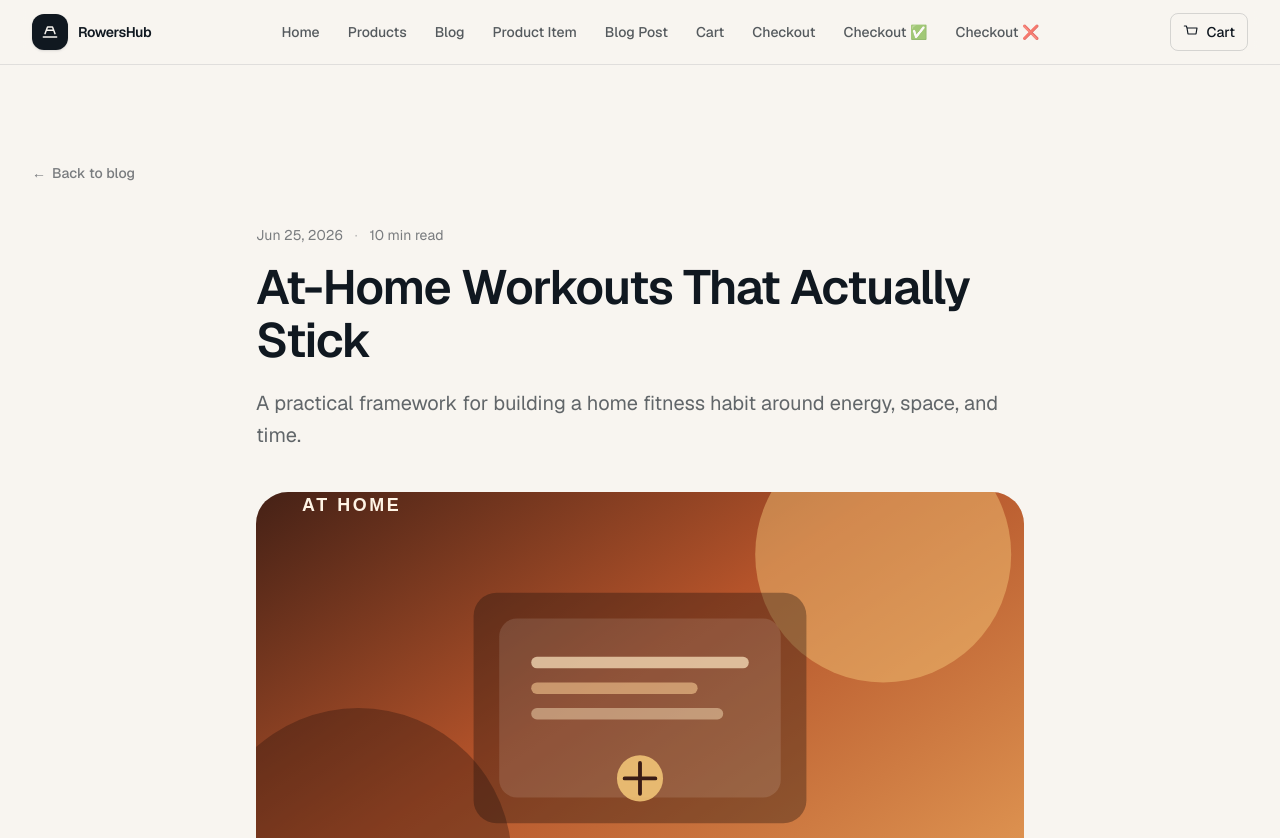
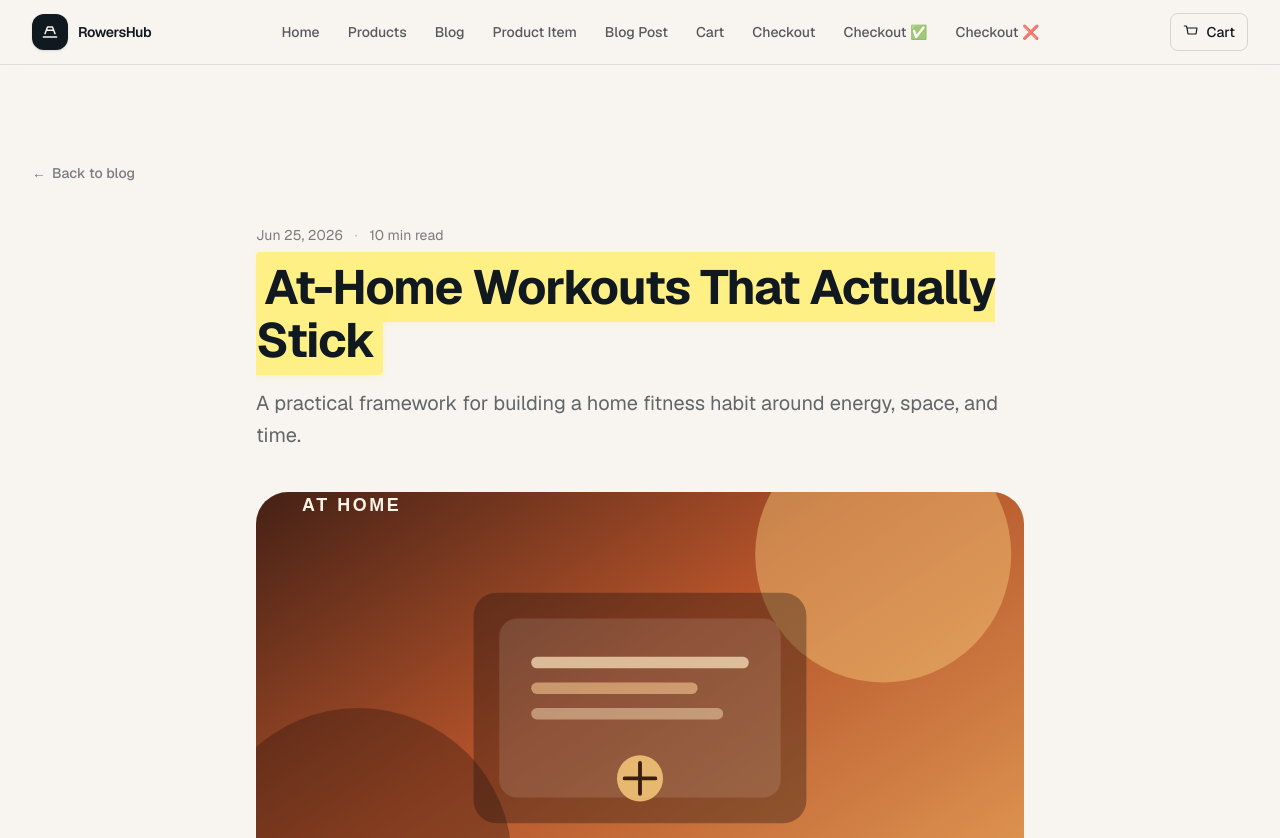
Before and after one commit to npranto/rowers-hub, a Next.js app: page /blog/at-home-workouts-that-actually-stick in a window 1280 px wide. Shown: the top 838 px of the page. Built offline with nearby package versions, Linux system fonts and the light colour scheme.

Commit message:
style: enhance blog item title presentation; update title styling to bold and add background highlight for improved visibility

```diff
--- a/src/app/blog/[slug]/page.tsx
+++ b/src/app/blog/[slug]/page.tsx
@@ -82,8 +82,10 @@ export default async function BlogItemPage({
             <span>{post.readingTime}</span>
           </p>
 
-          <h1 className="mt-4 text-4xl font-semibold tracking-tight text-[#101820] sm:text-5xl sm:leading-[1.1]">
-            {post.title}
+          <h1 className="mt-4 text-4xl font-bold tracking-tight text-[#101820] sm:text-5xl sm:leading-[1.1]">
+            <span className="inline bg-yellow-200 px-2 py-1 rounded shadow-[0_2px_8px_rgba(247,223,30,0.11)]">
+              {post.title}
+            </span>
           </h1>
 
           <p className="mt-5 text-lg leading-relaxed text-[#101820]/65 sm:text-xl">
```
